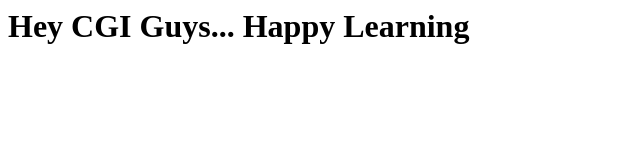
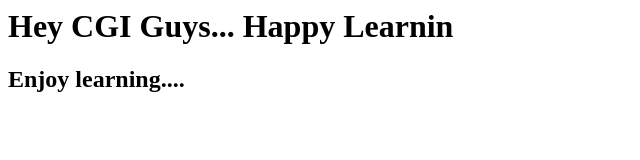
Before and after one commit to shashimca123/first-repo, a plain HTML site: page index.html in a window 1280 px wide. Shown: the whole page, without its empty margins (0-640 px from the left). Drawn offline with Linux system fonts and the light colour scheme.

Commit message:
this is the second commit

```diff
--- a/index.html
+++ b/index.html
@@ -1 +1,10 @@
-<h1>Hey CGI Guys... Happy Learning <h1>
+
+
+
+	<h1>Hey CGI Guys... Happy Learnin<h1>
+
+
+
+
+
+<h2> Enjoy learning....<h2>
```
